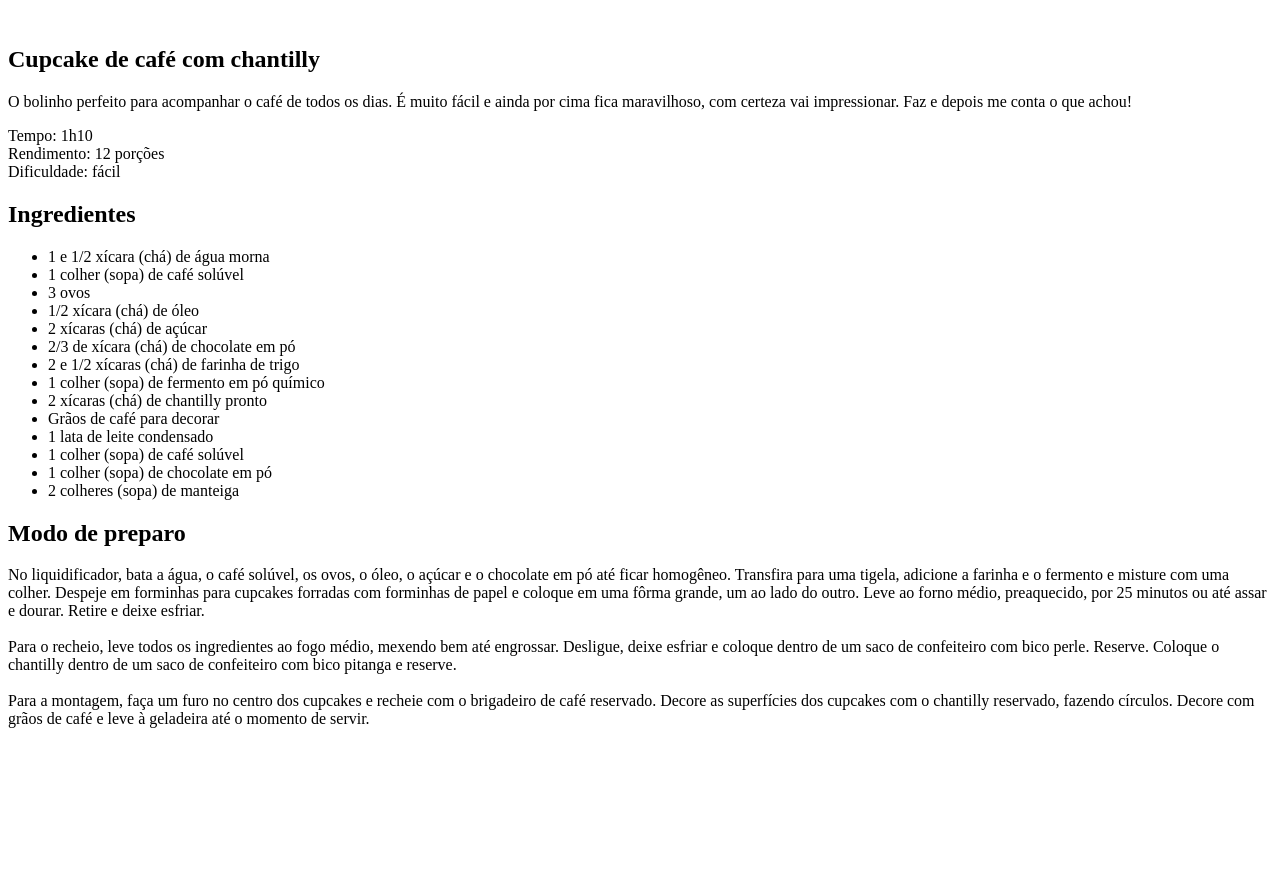
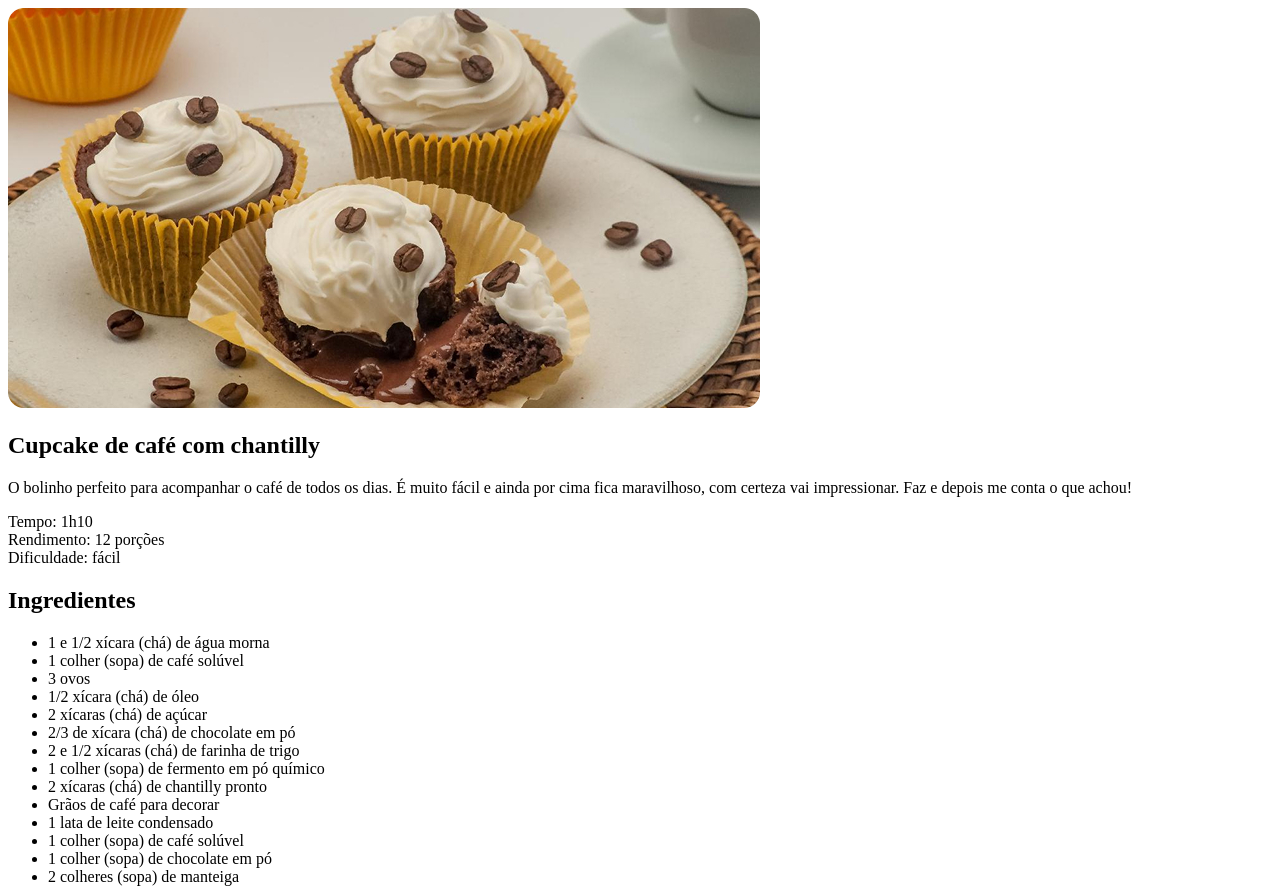
Before and after one commit to celsolpjr/P-gina-de-Receita, a plain HTML site: page index.html in a window 1280 px wide. Shown: the top 889 px of the page. Before the commit the page ends 800 px from the top, so only its background shows below. Drawn offline with Linux system fonts and the light colour scheme.

Commit message:
adicionando imagens e estilo

```diff
--- a/index.html
+++ b/index.html
@@ -4,10 +4,12 @@
   <meta charset="UTF-8">
   <meta name="viewport" content="width=device-width, initial-scale=1.0">
   <title>Página de Receita</title>
+
+  <link rel="stylesheet" href="style.css">
 </head>
 <body>
   <div id="page">
-    <img src="" alt="">
+    <img src="assets/main-image.jpg" alt="Imagem de cupcakes">
     <main>
       <section id="about">
         <h1>Cupcake de café com chantilly</h1>
```
Also changed, not shown: assets/Página de receita.jpg (added), assets/main-image.jpg (added), style.css (added).
